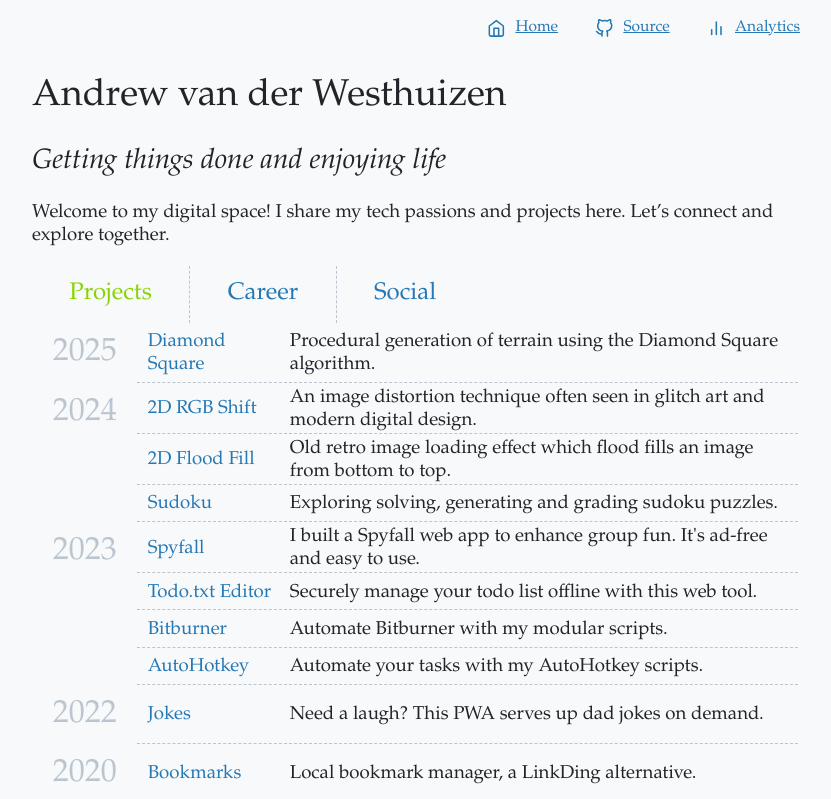
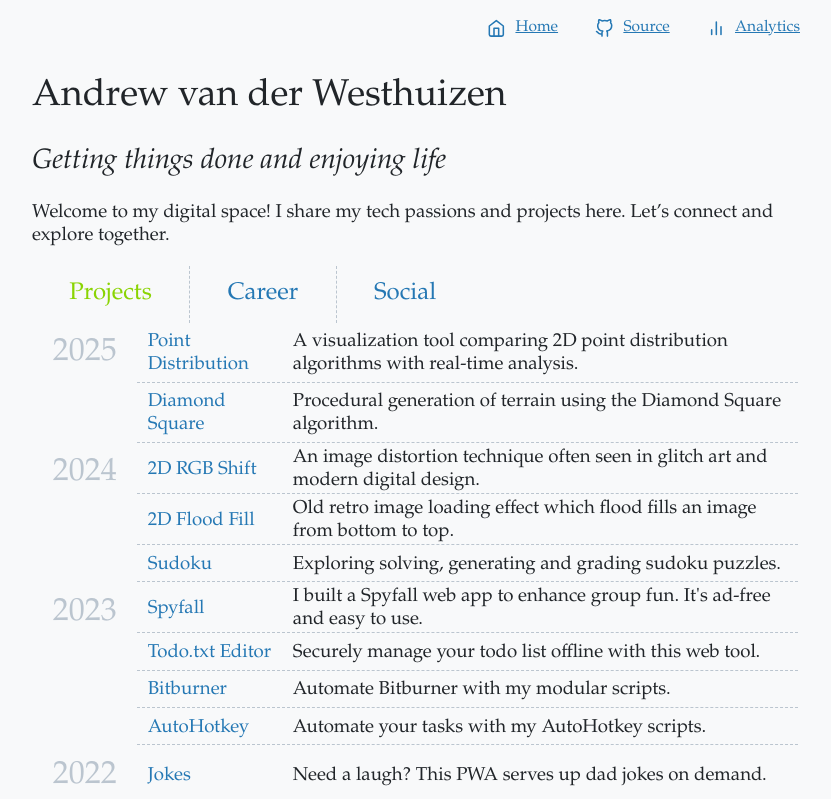
Before and after one commit to avanderw/avanderw.github.io, a SvelteKit app: page / in a window 1280 px wide. Shown: the top 799 px of the page, without its empty margins (224-1055 px from the left). Built offline with nearby package versions, Linux system fonts and the light colour scheme.

Commit message:
Add link to point-disritubion

```diff
--- a/src/routes/+page.svelte
+++ b/src/routes/+page.svelte
@@ -32,7 +32,11 @@
 {#if page === 'projects'}
 	<table>
 		<tr>
-			<td class="year">2025</td>
+			<td rowspan="2" class="year">2025</td>
+			<td><a href="https://avanderw.co.za/point-distribution">Point Distribution</a></td>
+			<td>A visualization tool comparing 2D point distribution algorithms with real-time analysis.</td>
+		</tr>
+		<tr>
 			<td><a href="https://avanderw.co.za/diamond-square">Diamond Square</a></td>
 			<td>Procedural generation of terrain using the Diamond Square algorithm.</td>
 		</tr>
```
